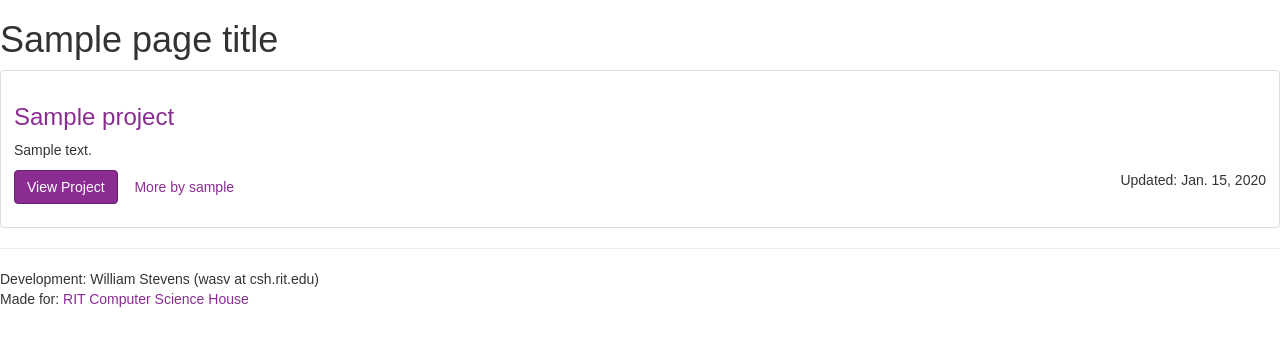
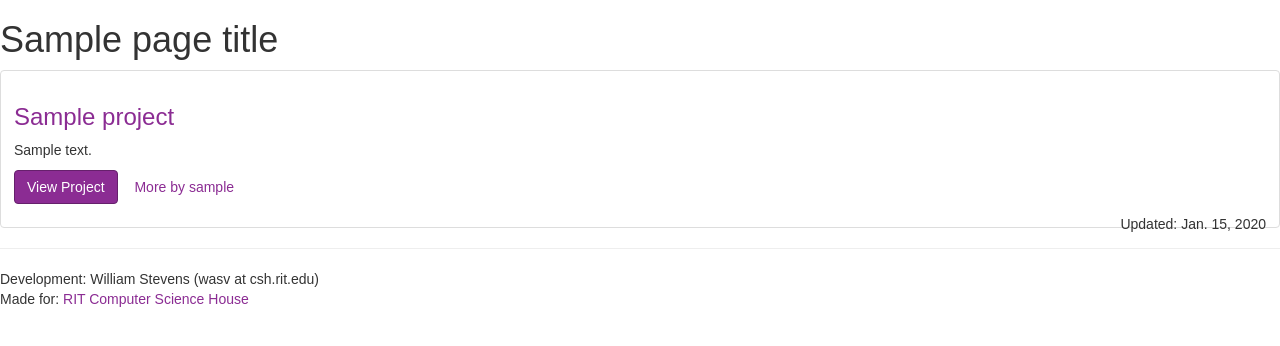
Before and after one commit to wasv/CSH_Projects, a Django app: template templates/projectList.html in a window 1280 px wide. Shown: the top 346 px of the page. Run offline with Django 3.2, Linux system fonts and the light colour scheme; tables that the repository leaves empty hold one stand-in row (values such as "Sample post"); the template is opened without the code that fills it: values that come from a table or form of the project are taken from there, most other values are stand-ins (such as "Sample title", 1, 10 or a date in 2020); some libraries are stand-ins or nearby versions.

Commit message:
Moved updated label.

```diff
--- a/templates/projectList.html
+++ b/templates/projectList.html
@@ -25,8 +25,8 @@
                 <p>
                     <a class="btn btn-primary" role="button" title="{{ project.title }}" href="{% url "projectDetail" project.id %}">View Project</a>
                     <a class="btn btn-link" role="button" title="{{ project.owner }}" href="{% url 'profileView' project.owner %}"> More by {{ project.owner }}</a>
-                    <span class="pull-right">Updated: {{ project.last_update }}</span>
                 </p>
+                <div class="pull-right">Updated: {{ project.last_update }}</div>
             </div>
         </div>
     {% endfor %}
```
